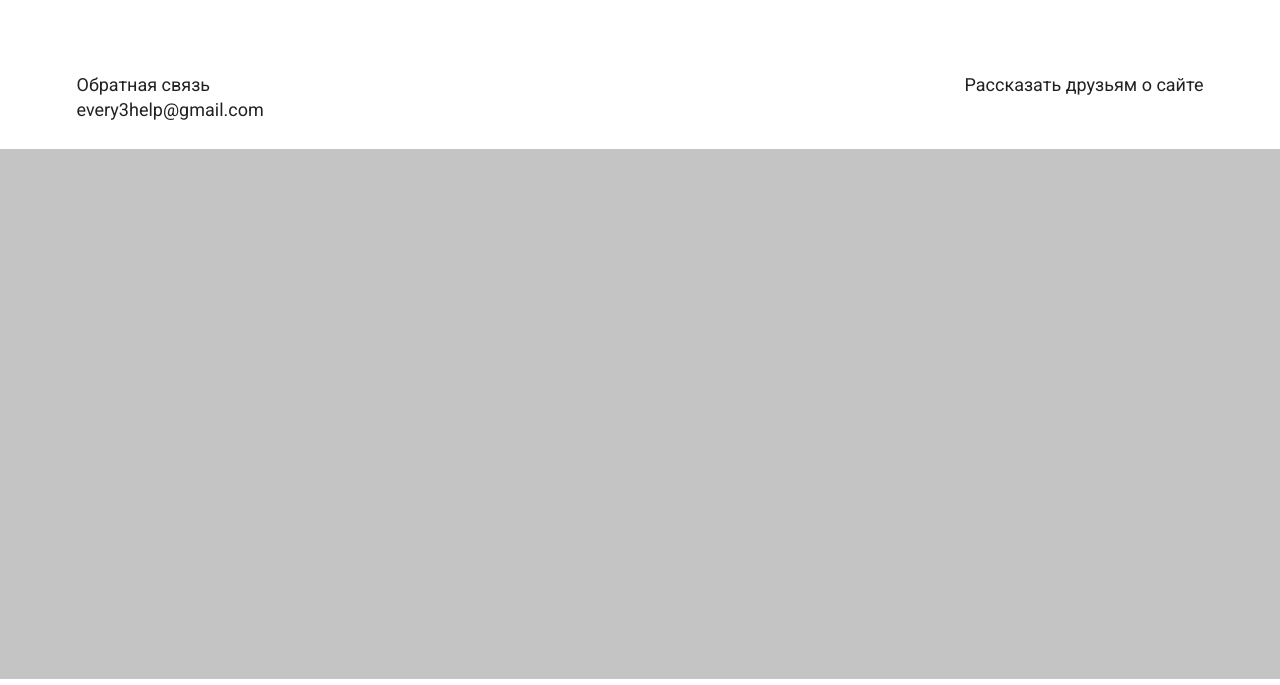
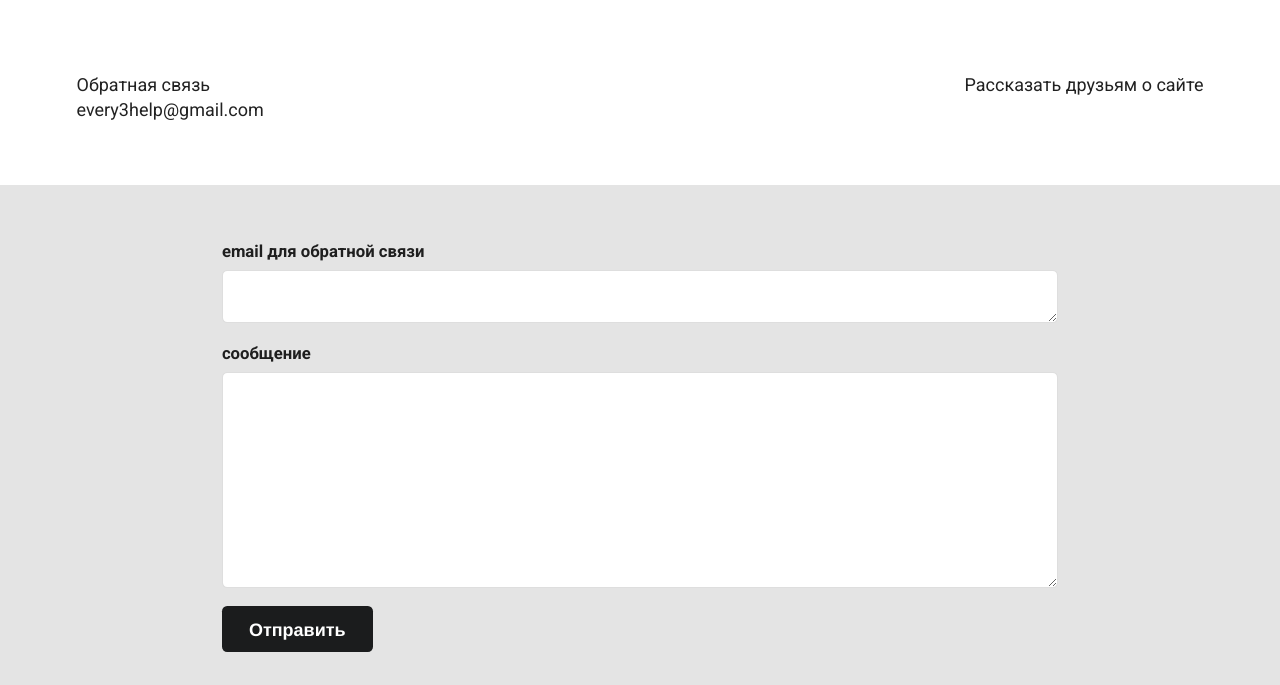
Before and after one commit to andresokol/homevio, a plain HTML site: page frontend/public/index.html in a window 1280 px wide. Shown: the part 2970-3655 px from the top of the page. Drawn offline with nearby package versions, Linux system fonts and the light colour scheme; no server answers.

Commit message:
feedback form

```diff
--- a/frontend/public/data.js
+++ b/frontend/public/data.js
@@ -1377,6 +1377,20 @@ function handleDownloadFile(fname) {
   fetch(`${API_URL}/cnt`, { method: "POST" });
 }
 
+function handleSubmitResponse() {
+  var a = $("#feedback_body").val();
+  var b = $("#feedback_email").val();
+  console.log(a, b);
+  fetch(`${API_URL}/sumbitResponse`, {
+    method: 'POST',
+    headers: {
+      'Accept': 'application/json',
+      'Content-Type': 'application/json'
+    },
+    body: JSON.stringify({ email: a, message: b })
+  });
+}
+
 function buildCityList() {
   console.log(`selected: ${SELECTED_CITY}_${SELECTED_ITEM}`);
 
--- a/frontend/public/index.css
+++ b/frontend/public/index.css
@@ -42,9 +42,6 @@ div.download_counter {
   background-position: center;
   background-repeat: no-repeat;
 
-  /* width: 380px;
-  height: 260px; */
-  /* padding: 25px 0 0 0; */
   box-sizing: border-box;
 }
 
--- a/frontend/public/index.html
+++ b/frontend/public/index.html
@@ -313,14 +313,38 @@
           ></div>
         </div>
       </div>
+
+      <div class="row">
+        <!-- just space -->
+        <br />
+      </div>
     </div>
 
-    <div class="row">
-      <!-- just space -->
-      <br />
+    <div style="background-color: #e4e4e4">
+      <div class="ui container grid">
+        <div class="row"></div>
+
+        <div class="row">
+          <div class="two wide column"></div>
+
+          <div class="twelve wide column">
+            <div class="ui form">
+              <div class="field">
+                <label>email для обратной связи</label>
+                <textarea rows="1" id="feedback_email"></textarea>
+              </div>
+              <div class="field">
+                <label>сообщение</label>
+                <textarea id="feedback_body"></textarea>
+              </div>
+              <div class="ui button black" onclick="handleSubmitResponse()">Отправить</div>
+            </div>
+          </div>
+        </div>
+
+        <div class="row"></div>
+      </div>
     </div>
-
-    <div style="width: 100%; height: 530px; background-color: #c4c4c4"></div>
 
     <div class="container">
       <p class="e">КАЖДАЯ ТРЕТЬЯ</p>
```
